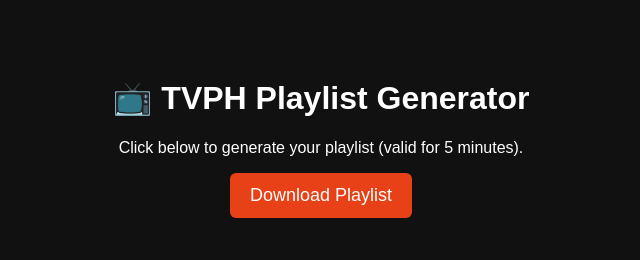
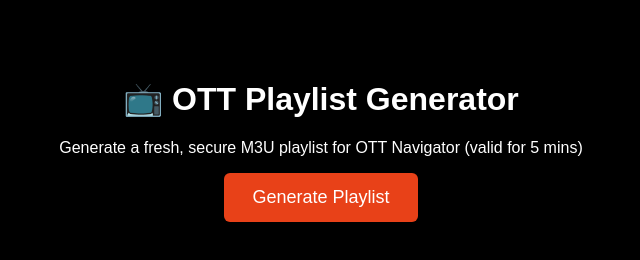
Before and after one commit to maruuya01/maruyaottTV, a website: page gen.html in a window 1280 px wide. Shown: the whole page, without its empty margins (319-959 px from the left). Drawn offline with Linux system fonts and the light colour scheme.

Commit message:
Update gen.html

```diff
--- a/gen.html
+++ b/gen.html
@@ -1,17 +1,17 @@
 <!DOCTYPE html>
 <html lang="en">
 <head>
-  <meta charset="UTF-8" />
+  <meta charset="UTF-8">
   <title>OTT Playlist Generator</title>
   <style>
-    body { background: #111; color: #fff; font-family: sans-serif; text-align: center; padding: 50px; }
-    button { background: #e84118; border: none; padding: 12px 20px; font-size: 18px; color: #fff; border-radius: 6px; cursor: pointer; }
+    body { background: #000; color: #fff; font-family: sans-serif; text-align: center; margin-top: 80px; }
+    button { background: #e84118; border: none; padding: 14px 28px; font-size: 18px; color: #fff; border-radius: 6px; cursor: pointer; }
   </style>
 </head>
 <body>
-  <h1>📺 TVPH Playlist Generator</h1>
-  <p>Click below to generate your playlist (valid for 5 minutes).</p>
-  <button onclick="generate()">Download Playlist</button>
+  <h1>📺 OTT Playlist Generator</h1>
+  <p>Generate a fresh, secure M3U playlist for OTT Navigator (valid for 5 mins)</p>
+  <button onclick="generate()">Generate Playlist</button>
 
   <script>
     async function generate() {
@@ -19,7 +19,7 @@
       const { usage } = await res.json();
       const a = document.createElement('a');
       a.href = usage;
-      a.download = 'tvphfree_playlist.m3u';
+      a.download = 'tvphfree.m3u';
       a.click();
     }
   </script>
```
